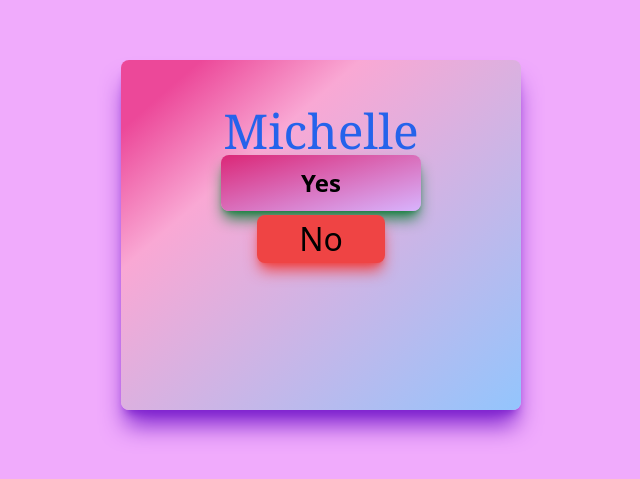
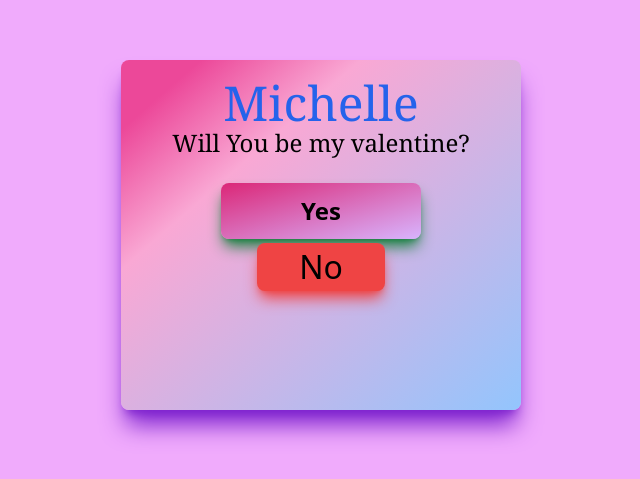
Before and after one commit to mxrgue/project, a plain HTML site: page Valentines/index.html in a window 1280 px wide. Shown: the part 165-644 px from the top of the page, without its empty margins (319-959 px from the left). Drawn offline with nearby package versions, Linux system fonts and the light colour scheme.

Commit message:
Update index.html

```diff
--- a/Valentines/index.html
+++ b/Valentines/index.html
@@ -33,7 +33,7 @@
       id="valentine?"
     >
       <p class="text-5xl text-blue-600 font-serif">Michelle</p>
-      <!-- <p class="pb-6 text-2xl font-serif">Will You be my valentine?</p> -->
+      <p class="pb-6 text-2xl font-serif">Will You be my valentine?</p>
       <script
         src="https://kit.fontawesome.com/4f3ce16e3e.js"
         crossorigin="anonymous"
```
